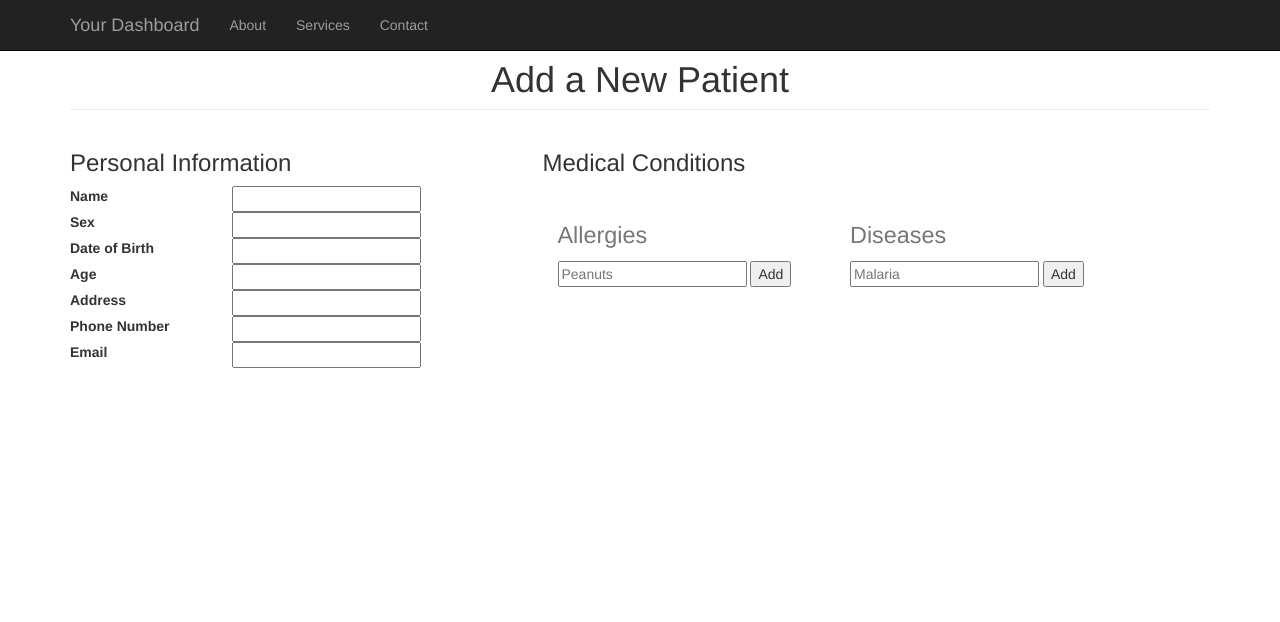
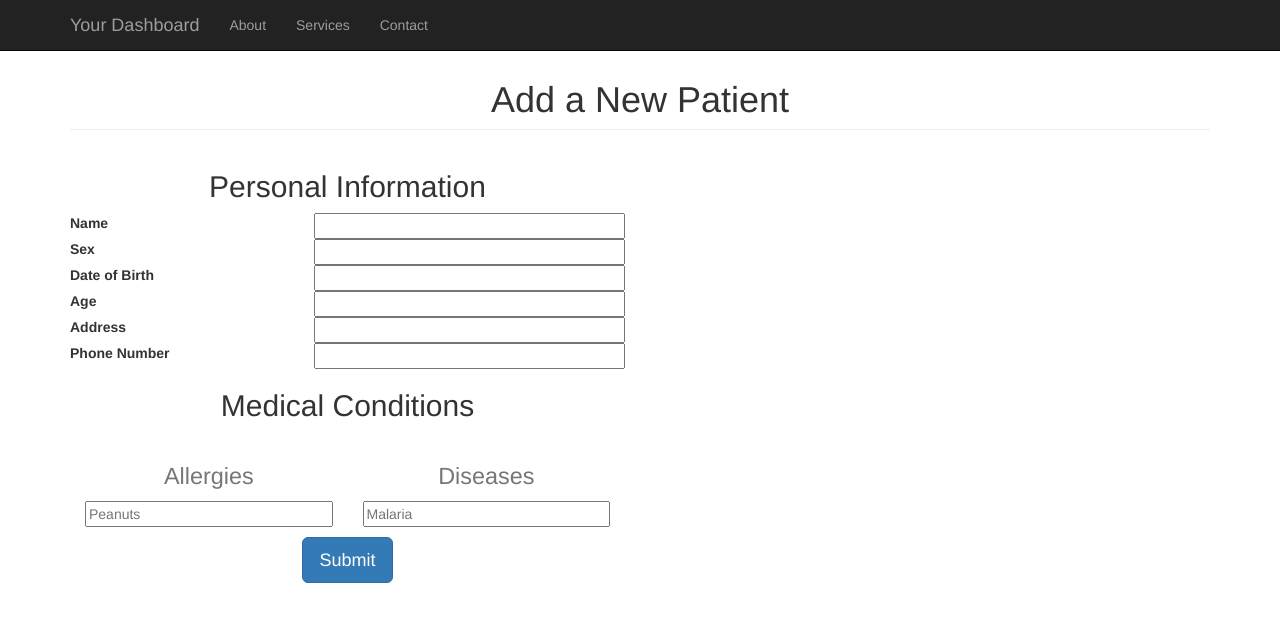
Before and after one commit to arushshah/Pulse, a Flask app: page /add_patient in a window 1280 px wide. Shown: the top 622 px of the page. Run offline with Flask 2, Linux system fonts and the light colour scheme; some libraries are stand-ins or nearby versions.

Commit message:
Add Patient/View Fhir patients

```diff
--- a/app.py
+++ b/app.py
@@ -59,15 +59,13 @@ def load_user(_id):
 
 @app.route('/')
 def index():
-    if current_user.is_authenticated() and current_user.is_active():
-        return redirect('/dashboard')
+
 
     return render_template('index.html')
 
 @app.route('/login', methods=['GET', 'POST'])
 def login():
-    if current_user.is_authenticated() and current_user.is_active():
-        return redirect('/dashboard')
+
 
     if request.method == 'POST':
         username = request.form['username'].lower()
@@ -278,7 +276,7 @@ def getWatsonExplanation(condition_name):
         data=json.dumps({"question": {"questionText": question, "evidenceRequest": {"items": 1}}}),
         headers={"Content-Type": "application/json", "X-SyncTimeout": 30},
         auth=("a22986ff-f437-42f4-a210-3804023208e3", "skyZSd3GAf9p"))
-    print json.loads(r.text)[0]['question']['evidencelist'][0]['text']
+    print(json.loads(r.text)[0]['question']['evidencelist'][0]['text'])
 
 if __name__ == '__main__':
     app.run(debug=True,host='0.0.0.0',port=80)
--- a/static/css/styles.css
+++ b/static/css/styles.css
@@ -153,4 +153,9 @@ body {
 
 input {
     margin-bottom: 10px;
+    width: 100%;
 }
+
+.listed-patient {
+    text-align: center;
+}
--- a/templates/add_patient.html
+++ b/templates/add_patient.html
@@ -59,116 +59,95 @@
             <!-- Page Heading -->
             <div class="row">
                 <div class="col-lg-12 text-center">
+                    <br>
                     <h1 class="page-header">Add a New Patient</h1>
                 </div>
             </div>
 
         <div class="row">
-
-            <div class="col-md-5">
-                <h3>Personal Information</h3>
-
-                <form action="/add_patient" method="post">
+            <form action="/add_patient" method="post">
+                <div class="col-md-6">
+                    <h2 style="text-align: center">Personal Information</h3>
                     <div class="form-group form-inline">
                         <div class="row">
-                            <div class="col-md-4">
+                            <div class="col-md-5">
                                 <label>Name</label>
                             </div>
 
-                            <div class="col-md-4">
+                            <div class="col-md-7">
                                 <input name="name"></input>
                             </div>
                         </div>
 
                         <div class="row">
-                            <div class="col-md-4">
+                            <div class="col-md-5">
                                 <label>Sex</label>
                             </div>
 
-                            <div class="col-md-4">
+                            <div class="col-md-7">
                                 <input name="gender"></input>
                             </div>
                         </div>
 
                         <div class="row">
-                            <div class="col-md-4">
+                            <div class="col-md-5">
                                 <label>Date of Birth</label>
                             </div>
 
-                            <div class="col-md-4">
+                            <div class="col-md-7">
                                 <input name="dob"></input>
                             </div>
                         </div>
 
                         <div class="row">
-                            <div class="col-md-4">
+                            <div class="col-md-5">
                                 <label>Age</label>
                             </div>
 
-                            <div class="col-md-4">
+                            <div class="col-md-7">
                                 <input name="age"></input>
                             </div>
                         </div>
 
                         <div class="row">
-                            <div class="col-md-4">
+                            <div class="col-md-5">
                                 <label>Address</label>
                             </div>
 
-                            <div class="col-md-4">
+                            <div class="col-md-7">
                                 <input name="address"></input>
                             </div>
                         </div>
 
                         <div class="row">
-                            <div class="col-md-4">
+                            <div class="col-md-5">
                                 <label>Phone Number</label>
                             </div>
 
-                            <div class="col-md-4">
+                            <div class="col-md-7">
                                 <input name="phone"></input>
                             </div>
                         </div>
 
-                            <div class="row">
-                                <div class="col-md-4">
-                                    <label>Email</label>
-                                </div>
+                        <h2 style="text-align: center">Medical Conditions</h2>
 
-                                <div class="col-md-4">
-                                    <input name="email"></input>
-                                </div>
-                            </div>
+                        <div class="col-md-6">
+                            <h1 style="text-align: center"><small>Allergies</small></h1>
+                            <input id="input_allergy" placeholder="Peanuts"></input>
+                        </div>
 
+                        <div class="col-md-6">
+                            <h1  style="text-align: center"><small>Diseases</small></h1>
+                            <input id="input_disease" placeholder="Malaria"></input>
                         </div>
-                    </form>
+
+                        <br>
+
+                        <div class="text-center">
+                            <br>
+                            <button style="margin-top: 10px" class="btn btn-lg btn-primary btn-lg" type="submit">Submit</button>
+                        </div>
                     </div>
-
-            <div class="col-md-7"></div>
-                <h3>Medical Conditions</h3>
-
-                <form method="post">
-                    <div class="form-group form-inline">
-
-                                <div class="col-md-3">
-                                    <h1><small>Allergies</small></h1>
-                                    <input id="input_allergy" placeholder="Peanuts"></input>
-                                    <button id="add_allergy">Add</button>
-                                    <ul id="allergies">
-
-                                    </ul>
-                                </div>
-
-                                <div class="col-md-3">
-                                    <h1><small>Diseases</small></h1>
-                                    <input id="input_disease" placeholder="Malaria"></input>
-                                    <button id="add_disease">Add</button>
-                                    <ul id="diseases">
-
-                                    </ul>
-                                </div>
-                    </div>
-
                 </form>
             </div>
         </div>
--- a/templates/dashboard.html
+++ b/templates/dashboard.html
@@ -77,14 +77,16 @@
         {% for i in range(patients|length) %}
             <div class="row">
                 {% if patients[i]['isFhir'] %}
-                    <a href="/view_fhir_patient/{{ patients[i]['fhir_id'] }}">{{ patients[i]['name'] }}</a>
+                <h3 class="listed-patient"><a class="listed-patient" href="/view_fhir_patient/{{ patients[i]['fhir_id'] }}">{{ patients[i]['name'] }}</a></h3>
                 {% else %}
-                    <a href="/view_patient/{{ i }}">{{ patients[i]['name'] }}</a>
+                <h3 class="class=listed-patient"><a class="listed-patient" href="/view_patient/{{ i }}">{{ patients[i]['name'] }}</a></h3>
                 {% endif %}
             </div>
         {% endfor %}
 
+        <div class="text-center">
         <a href="/add_patient"><button class="text-center" style="margin-left:-1.5%;background-color:#2980b9; padding-top: 10px; padding-bottom: 10px; padding-left: 20px; padding-right:20px; border-radius: 10px; font-size: 20px; color: white">Add New Patient</button></a>
+        </div>
 
         <hr>
 
```
Also changed, not shown: templates/add_symptoms.html (+0 -16 lines), templates/index.html (+0 -12 lines), templates/view_fhir_patient.html (+13 -114 lines).
